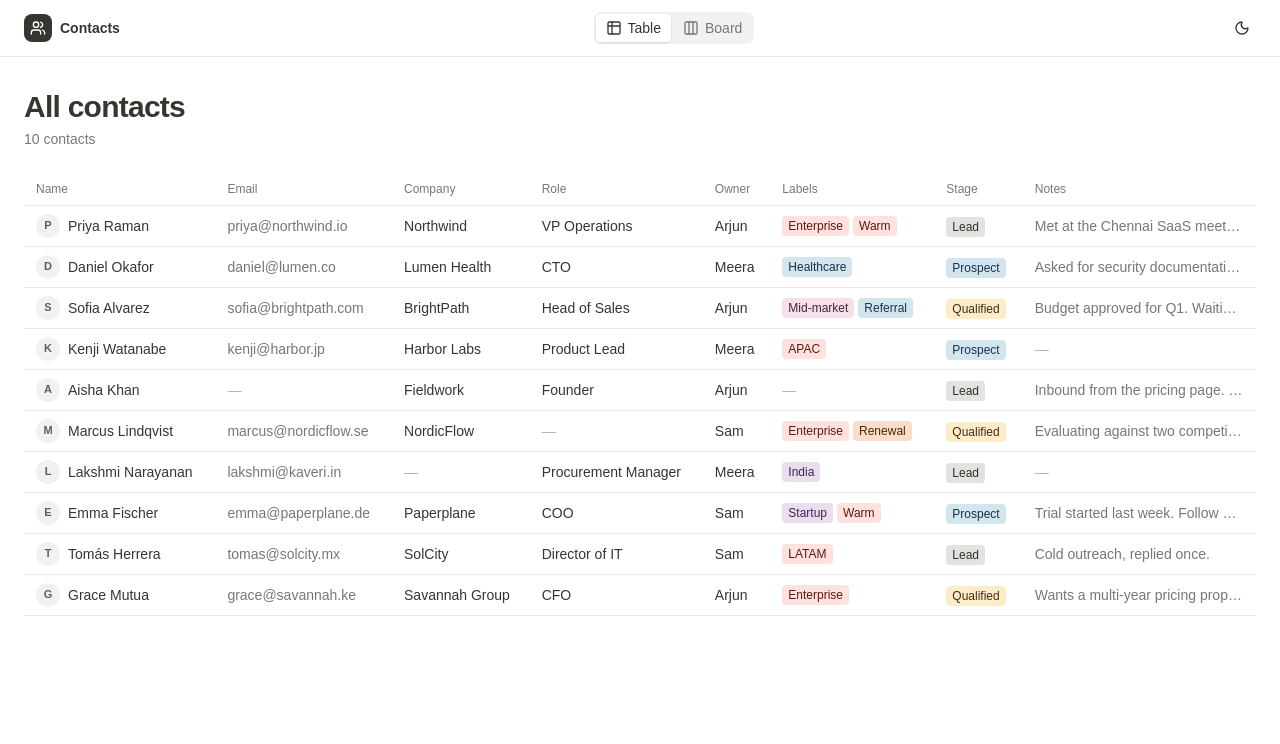
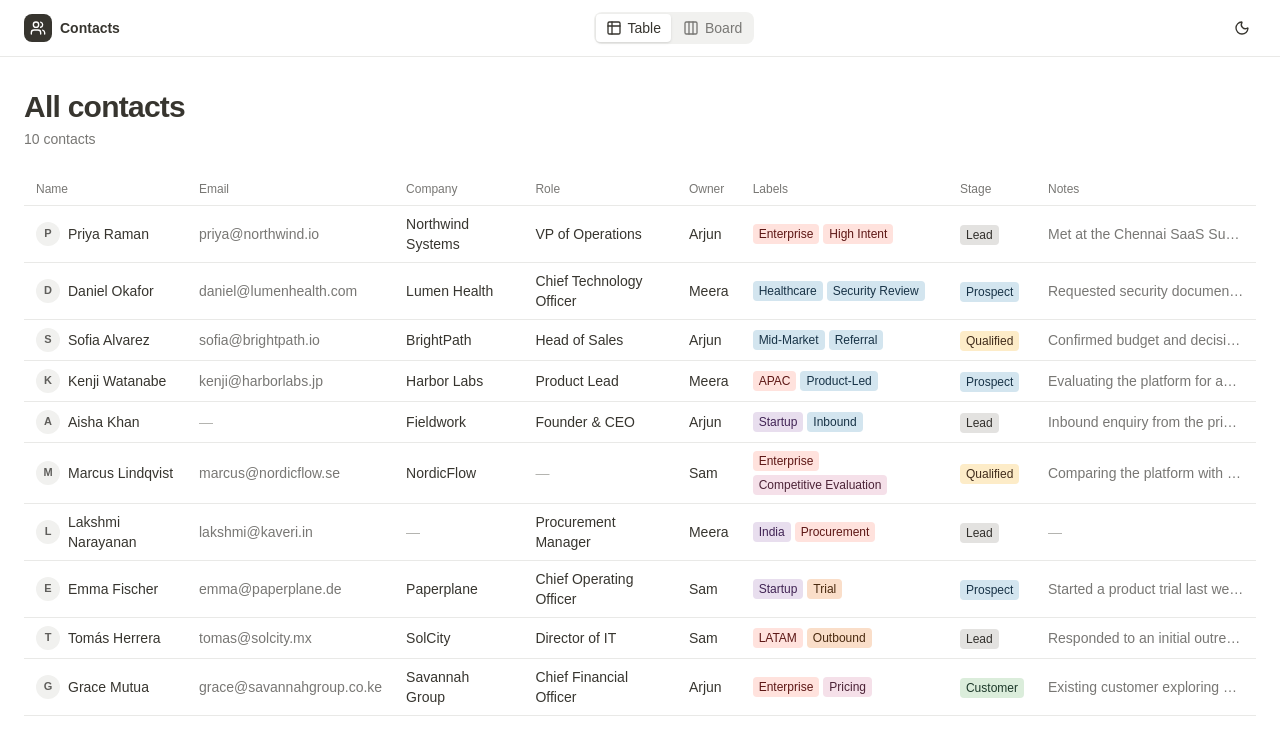
Before and after one commit to vignesh-g-05/contact-manager, a React (Vite) app: page / in a window 1280 px wide. Shown: the top 744 px of the page. Built offline with nearby package versions, Linux system fonts and the light colour scheme.

Commit message:
feat: add localstorage persistance

```diff
--- a/src/App.tsx
+++ b/src/App.tsx
@@ -1,4 +1,4 @@
-import { useState } from "react";
+import { useEffect, useState } from "react";
 
 import type { Contact, Draft, View } from "./types";
 import { defaultContacts } from "./const/contact";
@@ -8,11 +8,22 @@ import ContactHeading from "./features/contacts/components/contact-heading";
 import DetailsPanel from "./features/details-panel";
 
 export default function App() {
-  const [contacts, setContacts] = useState<Contact[]>(defaultContacts);
+  const [contacts, setContacts] = useState<Contact[]>(() => {
+    try {
+      const parsed = JSON.parse(localStorage.getItem("contacts") || "null");
+      return parsed || defaultContacts;
+    } catch {
+      return defaultContacts;
+    }
+  });
   const [view, setView] = useState<View>("table");
   const [dark, setDark] = useState(false);
   const [selectedId, setSelectedId] = useState<string | null>(null);
   const [draft, setDraft] = useState<Draft | null>(null);
+
+  useEffect(() => {
+    localStorage.setItem("contacts", JSON.stringify(contacts));
+  }, [contacts]);
 
   const selected =
     contacts.find((contact) => contact.id === selectedId) ?? null;
--- a/src/const/contact.ts
+++ b/src/const/contact.ts
@@ -7,55 +7,60 @@ export const defaultContacts: Contact[] = [
     id: "c1",
     name: "Priya Raman",
     email: "priya@northwind.io",
-    company: "Northwind",
-    role: "VP Operations",
+    company: "Northwind Systems",
+    role: "VP of Operations",
     owner: "Arjun",
-    labels: ["Enterprise", "Warm"],
+    labels: ["Enterprise", "High Intent"],
     stage: "Lead",
-    notes: "Met at the Chennai SaaS meetup. Interested in a demo next month.",
+    notes:
+      "Met at the Chennai SaaS Summit. Interested in streamlining internal workflows. Schedule a product demo for next week.",
   },
   {
     id: "c2",
     name: "Daniel Okafor",
-    email: "daniel@lumen.co",
+    email: "daniel@lumenhealth.com",
     company: "Lumen Health",
-    role: "CTO",
+    role: "Chief Technology Officer",
     owner: "Meera",
-    labels: ["Healthcare"],
+    labels: ["Healthcare", "Security Review"],
     stage: "Prospect",
-    notes: "Asked for security documentation and SOC 2 report.",
+    notes:
+      "Requested security documentation and details on data handling. Share the security overview and arrange a technical follow-up.",
   },
   {
     id: "c3",
     name: "Sofia Alvarez",
-    email: "sofia@brightpath.com",
+    email: "sofia@brightpath.io",
     company: "BrightPath",
     role: "Head of Sales",
     owner: "Arjun",
-    labels: ["Mid-market", "Referral"],
+    labels: ["Mid-Market", "Referral"],
     stage: "Qualified",
-    notes: "Budget approved for Q1. Waiting on legal review.",
+    notes:
+      "Confirmed budget and decision-making timeline. Legal review is pending. Follow up with the procurement team on the agreement.",
   },
   {
     id: "c4",
     name: "Kenji Watanabe",
-    email: "kenji@harbor.jp",
+    email: "kenji@harborlabs.jp",
     company: "Harbor Labs",
     role: "Product Lead",
     owner: "Meera",
-    labels: ["APAC"],
+    labels: ["APAC", "Product-Led"],
     stage: "Prospect",
-    notes: "",
+    notes:
+      "Evaluating the platform for an upcoming product launch. Share relevant integration documentation and confirm technical requirements.",
   },
   {
     id: "c5",
     name: "Aisha Khan",
     company: "Fieldwork",
-    role: "Founder",
+    role: "Founder & CEO",
     owner: "Arjun",
-    labels: [],
+    labels: ["Startup", "Inbound"],
     stage: "Lead",
-    notes: "Inbound from the pricing page. No email on file yet.",
+    notes:
+      "Inbound enquiry from the pricing page. Email address is not available yet. Verify contact details before initiating outreach.",
   },
   {
     id: "c6",
@@ -63,9 +68,10 @@ export const defaultContacts: Contact[] = [
     email: "marcus@nordicflow.se",
     company: "NordicFlow",
     owner: "Sam",
-    labels: ["Enterprise", "Renewal"],
+    labels: ["Enterprise", "Competitive Evaluation"],
     stage: "Qualified",
-    notes: "Evaluating against two competitors.",
+    notes:
+      "Comparing the platform with two alternatives. Prepare a feature comparison and confirm the criteria for the final evaluation.",
   },
   {
     id: "c7",
@@ -73,7 +79,7 @@ export const defaultContacts: Contact[] = [
     email: "lakshmi@kaveri.in",
     role: "Procurement Manager",
     owner: "Meera",
-    labels: ["India"],
+    labels: ["India", "Procurement"],
     stage: "Lead",
     notes: "",
   },
@@ -82,11 +88,12 @@ export const defaultContacts: Contact[] = [
     name: "Emma Fischer",
     email: "emma@paperplane.de",
     company: "Paperplane",
-    role: "COO",
+    role: "Chief Operating Officer",
     owner: "Sam",
-    labels: ["Startup", "Warm"],
+    labels: ["Startup", "Trial"],
     stage: "Prospect",
-    notes: "Trial started last week. Follow up on Friday.",
+    notes:
+      "Started a product trial last week. Check adoption progress and gather initial feedback before recommending next steps.",
   },
   {
     id: "c9",
@@ -95,20 +102,22 @@ export const defaultContacts: Contact[] = [
     company: "SolCity",
     role: "Director of IT",
     owner: "Sam",
-    labels: ["LATAM"],
+    labels: ["LATAM", "Outbound"],
     stage: "Lead",
-    notes: "Cold outreach, replied once.",
+    notes:
+      "Responded to an initial outreach email. Follow up to understand current infrastructure and determine whether the solution is a fit.",
   },
   {
     id: "c10",
     name: "Grace Mutua",
-    email: "grace@savannah.ke",
+    email: "grace@savannahgroup.co.ke",
     company: "Savannah Group",
-    role: "CFO",
+    role: "Chief Financial Officer",
     owner: "Arjun",
-    labels: ["Enterprise"],
-    stage: "Qualified",
-    notes: "Wants a multi-year pricing proposal.",
+    labels: ["Enterprise", "Pricing"],
+    stage: "Customer",
+    notes:
+      "Existing customer exploring a multi-year agreement. Prepare renewal pricing options and schedule a commercial review.",
   },
 ];
 
```
